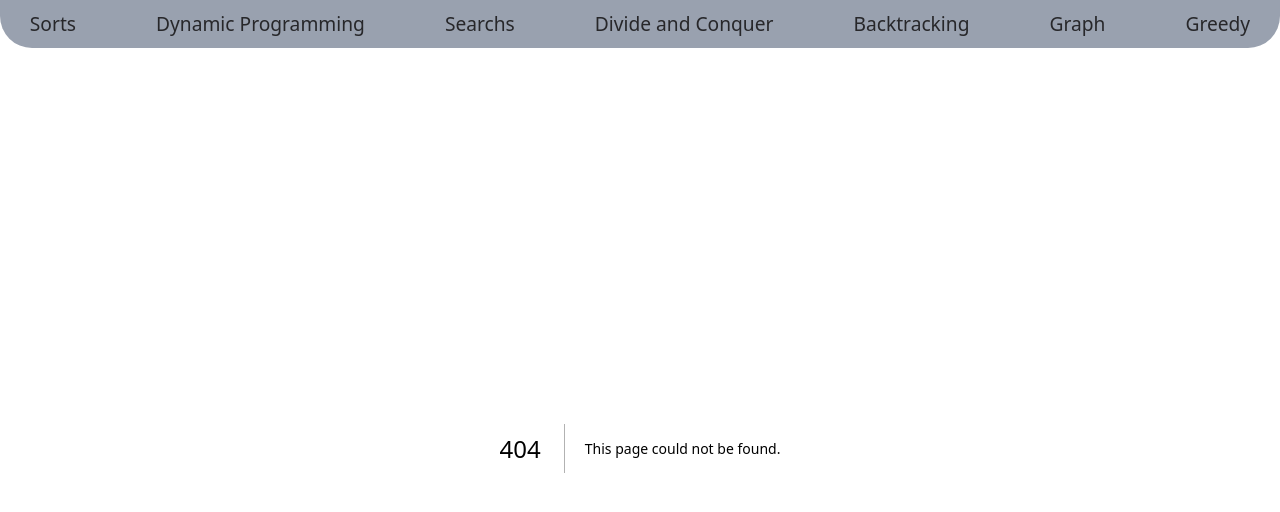
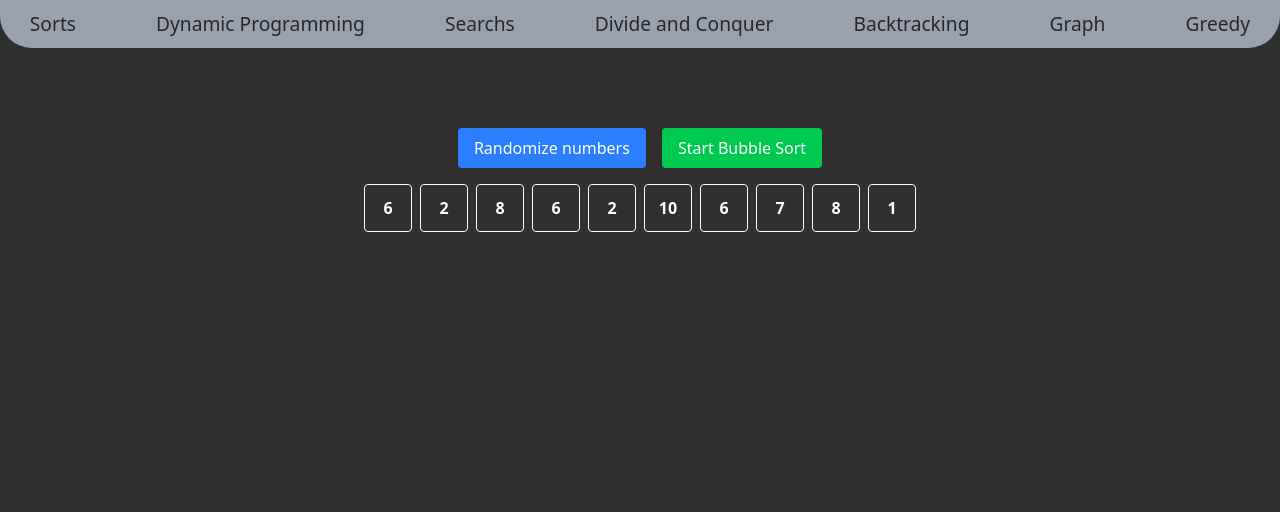
Before and after one commit to joaocarlos-dev/AlgVis, a Next.js app: page /sorts/bubble in a window 1280 px wide. Before the commit this address had no page. Shown: the top 512 px of the page. Built offline with nearby package versions, Linux system fonts and the light colour scheme.

Commit message:
added bubble sort

```diff
--- a/package.json
+++ b/package.json
@@ -9,6 +9,7 @@
     "lint": "next lint"
   },
   "dependencies": {
+    "axios": "^1.9.0",
     "clsx": "^2.1.1",
     "framer-motion": "^12.16.0",
     "next": "15.3.3",
--- a/src/app/globals.css
+++ b/src/app/globals.css
@@ -2,6 +2,7 @@
 
 :root {
   --background: #2f2f2f;
+  --color-background: #2f2f2f;
 }
 
 body {
--- /dev/null
+++ b/src/app/sorts/bubble/page.tsx
@@ -0,0 +1,12 @@
+'use client'
+
+import SortVisualizer from "@/components/algVisualizer/algVisualizer";
+
+export default function SortPage() {
+
+    return (
+        <div className="flex flex-col items-center mt-10">
+                <SortVisualizer />
+        </div>
+    );
+}
--- /dev/null
+++ b/src/components/algVisualizer/algVisualizer.tsx
@@ -0,0 +1,83 @@
+'use client'
+
+import { useBubbleSort } from "@/hooks/useBubbleSort";
+import { motion } from "framer-motion";
+import { useEffect, useState } from "react";
+
+const generateRandomArray = (length: number, min: number, max: number): number[] => {
+  return Array.from({ length }, () =>
+    Math.floor(Math.random() * (max - min + 1)) + min
+  );
+};
+
+const SortVisualizer = () => {
+  const [input, setInput] = useState<number[]>(() => generateRandomArray(10, 1, 10));
+  const { steps, sort } = useBubbleSort();
+  const [currentStep, setCurrentStep] = useState(0);
+
+  useEffect(() => {
+    if (steps.length === 0) return;
+
+    const interval = setInterval(() => {
+      setCurrentStep((prev) => {
+        if (prev < steps.length - 1) return prev + 1;
+        clearInterval(interval);
+        return prev;
+      });
+    }, 20); // mais lento para visualização
+
+    return () => clearInterval(interval);
+  }, [steps]);
+
+  const handleRandomize = () => {
+    const newArray = generateRandomArray(10, 1, 10);
+    setInput(newArray);
+    setCurrentStep(0);
+    sort(newArray); // sort no array correto
+  };
+
+  const handleStartSort = () => {
+    setCurrentStep(0);
+    sort(input); // sort no input atual
+  };
+
+  return (
+    <div className="flex flex-col items-center mt-10">
+        <div className="flex gap-4">
+      <button
+        onClick={handleRandomize}
+        className="mb-4 bg-blue-500 px-4 py-2 text-white rounded"
+      >
+        Randomize numbers
+      </button>
+
+      <button
+        onClick={handleStartSort}
+        className="mb-4 bg-green-500 px-4 py-2 text-white rounded"
+      >
+        Start Bubble Sort
+      </button>
+        </div>
+
+      <div className="flex gap-2">
+        {(steps.length > 0 ? steps[currentStep].array : input).map((value, index) => (
+          <motion.div
+            key={index}
+            animate={{ y: 0 }}
+            initial={{ y: -10 }}
+            transition={{ duration: 0.3 }}
+            className={`w-12 h-12 flex items-center justify-center text-white font-bold border-1 border-amber-50 ${
+              steps.length > 0 && steps[currentStep].compared.includes(index)
+                ? "bg-red-600"
+                : "bg-color-background"
+            } rounded`}
+          >
+            {value}
+          </motion.div>
+        ))}
+      </div>
+    </div>
+  );
+};
+
+export default SortVisualizer;
--- a/src/components/navbar/index.tsx
+++ b/src/components/navbar/index.tsx
@@ -1,6 +1,8 @@
 'use client'
 import React, { useState } from "react";
 import {AnimatePresence, motion} from 'framer-motion';
+
+import Link from 'next/link';
 
 const NavBar = () => {
   return (
@@ -77,7 +79,7 @@ const FlyoutLink = ({ children, FlyoutContent }: FlyoutLinkProps) => {
 const SortsContent = () => {
   return (
     <div className="w-max h-fit p-6 top-full flex flex-col gap-2 items-start">
-      <a className="hover:cursor-pointer">Bubble Sort</a>
+      <Link href="/sorts/bubble" className="hover:cursor-pointer">Bubble Sort</Link>
       <a className="hover:cursor-pointer">Selection Sort</a>
       <a className="hover:cursor-pointer">Insertion Sort</a>
       <a className="hover:cursor-pointer">Merge Sort</a>
--- /dev/null
+++ b/src/hooks/useBubbleSort.ts
@@ -0,0 +1,26 @@
+import { useState } from "react";
+import axios from "axios";
+
+interface SortStep {
+  array: number[];
+  compared: number[];
+}
+
+export function useBubbleSort() {
+  const [steps, setSteps] = useState<SortStep[]>([]);
+  const [loading, setLoading] = useState(false);
+
+  const sort = async (input: number[]) => {
+    setLoading(true);
+    const res = await axios.post<SortStep[]>(
+      "http://localhost:8000/bubble-sort",
+      {
+        array: input,
+      }
+    );
+    setSteps(res.data);
+    setLoading(false);
+  };
+
+  return { steps, sort, loading };
+}
```
Also changed, not shown: 1 other file (tests, documents, lock files or other folders).
